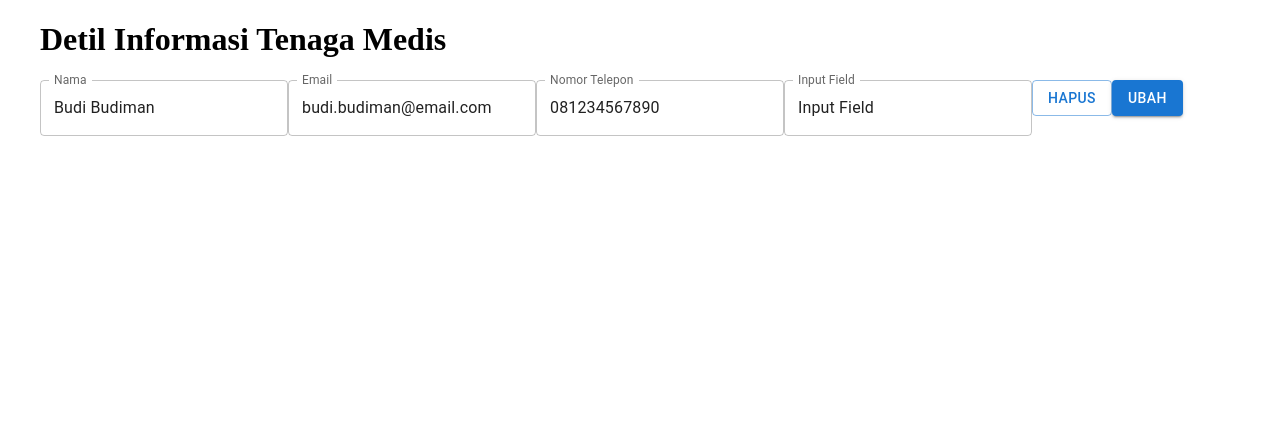
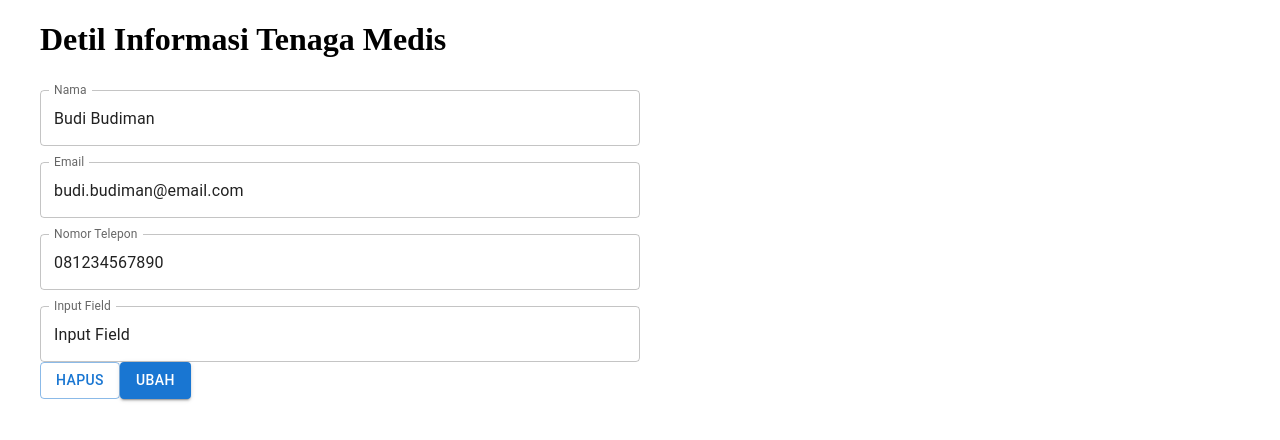
Before and after one commit to dnswd/jiva, a Next.js app: page /tenaga-medis/detail in a window 1280 px wide. Shown: the top 440 px of the page. Built offline with nearby package versions, Linux system fonts and the light colour scheme.

Commit message:
green: add styles for data fields

```diff
--- a/components/pages/tenaga-medis/DetailTenagaMedisPage.js
+++ b/components/pages/tenaga-medis/DetailTenagaMedisPage.js
@@ -8,29 +8,35 @@ function DetailTenagaMedisPage() {
     <main className={styles.container}>
       <h1>Detil Informasi Tenaga Medis</h1>
 
+      <Stack spacing={2} style={{marginTop: "2em", width: "50%",}}>
         <TextField
+          fullWidth
           variant="outlined"
           label="Nama"
           defaultValue="Budi Budiman"
         />
 
         <TextField
+          fullWidth
           variant="outlined"
           label="Email"
           defaultValue="budi.budiman@email.com"
         />
 
         <TextField
+          fullWidth
           variant="outlined"
           label="Nomor Telepon"
           defaultValue="081234567890"
         />
 
         <TextField
+          fullWidth
           variant="outlined"
           label="Input Field"
           defaultValue="Input Field"
         />
+      </Stack>
 
       <Button variant="outlined">Hapus</Button>
       <Button variant="contained">Ubah</Button>
```
Lines whose indentation alone changed are shown as unchanged.
